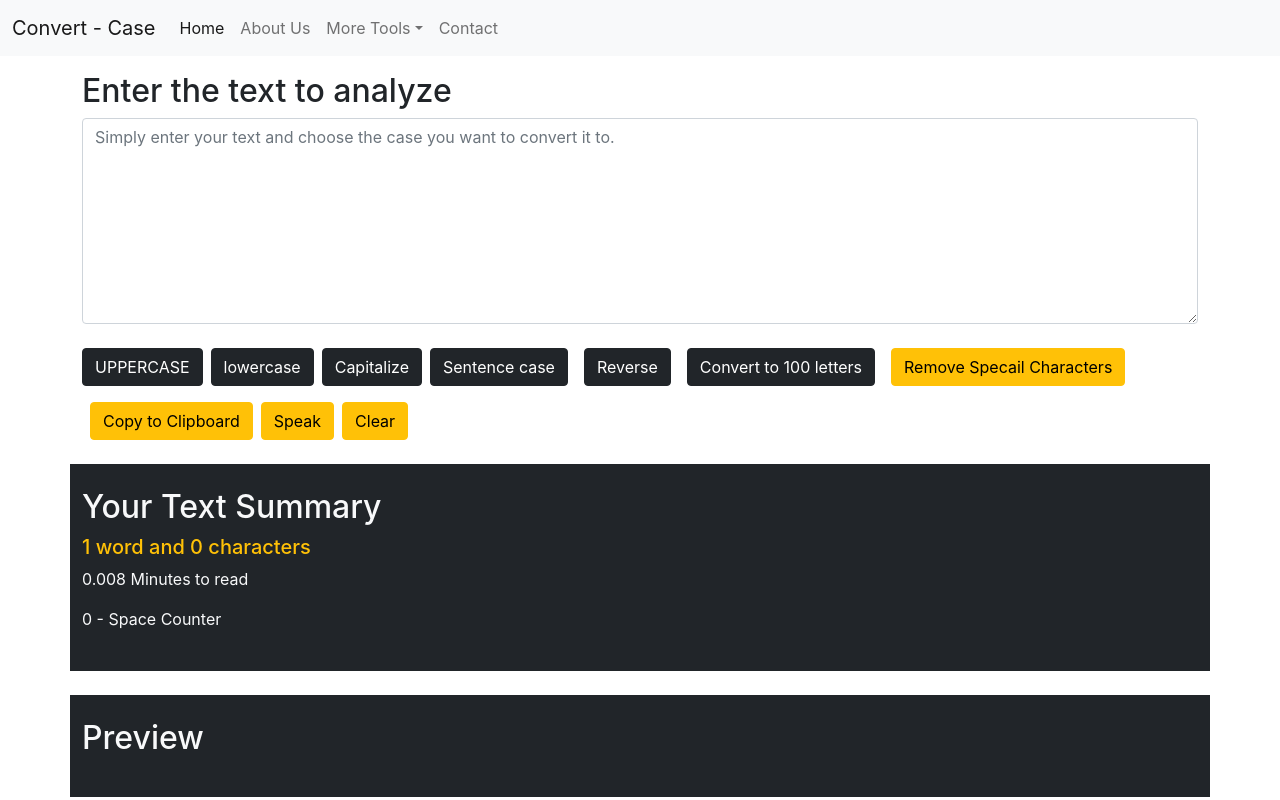
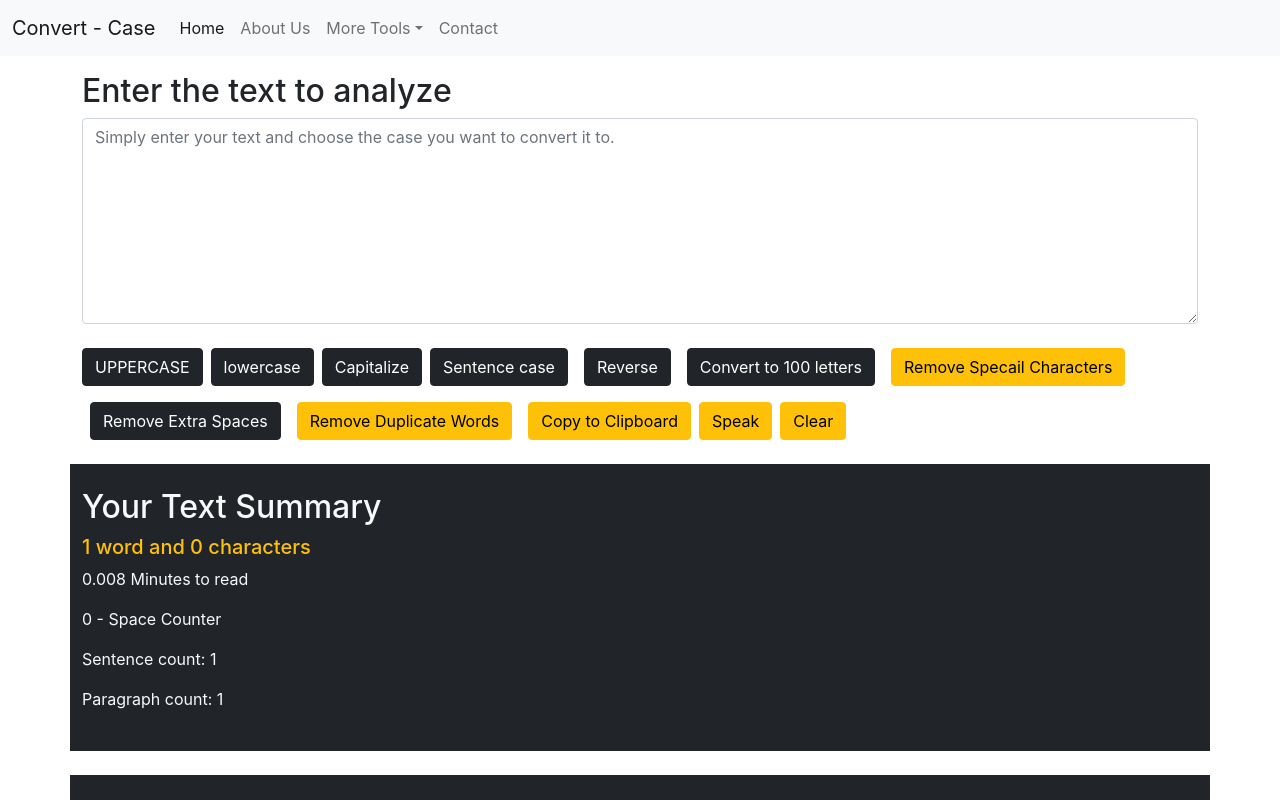
Before and after one commit to irupinderdev/Convert-Case, a React (Create React App) app: page / in a window 1280 px wide. Shown: the top 800 px of the page. Built offline with nearby package versions, Linux system fonts and the light colour scheme.

Commit message:
Capitalize Final

```diff
--- a/src/components/Textform.js
+++ b/src/components/Textform.js
@@ -13,13 +13,22 @@ export default function Textform(props) {
   }
 
   // Capitalize
-  const handleTcClick = ()=>{
-  let words = text.split(" ")
-   let uppercaseword = ''
-    words.forEach(element => {
-    uppercaseword += element.charAt(0).toUpperCase() + element.slice(1) + " "
-    });
-    setText(uppercaseword)
+//   const handleCcClick = ()=>{
+//   let words = text.split(" ")
+//    let uppercaseword = ''
+//     words.forEach(element => {
+//     uppercaseword += element.charAt(0).toUpperCase() + element.slice(1) + " "
+//     });
+//     setText(uppercaseword)
+// }
+  // Capitalize WEll Working code
+const handleCcClick = () =>{
+  function capitalize(str) {
+    return str.charAt(0).toUpperCase() + str.slice(1).toLowerCase();
+  }
+  const upper = text.split(' ').map(capitalize).join(' ');
+  setText(upper)
+
 }
 
 
@@ -46,18 +55,34 @@ function handleSliceClick(event) {
         let newText = text.slice(0, 100);
         setText(newText);
     }
+
+ // Function to remove duplicate words from the string
+const onRemoveDuplicatesClick = (e) => {
+  let newText = text.split(' ').filter(function(item,i,allItems){
+      return i === allItems.indexOf(item);
+  }).join(' ');
+
+  setText(newText)
+}
+
 // Remove Speacial Characters
 const rmvSpecailCharacters = () => {
   let newText = text.replace(/[^a-zA-Z ]/g, "");
   setText(newText);
 }
 
+//  Remove Extra spaces - *
+const handleExtraSpaces = ()=>{
+ let newText = text.replace(/\s+/g, ' ').trim();
+  setText(newText)
+  }
+
    // Copy to Clipboard
    const copyIt=(event)=>{
     setText(event.target.value);
     let newtext=navigator.clipboard.writeText(text);
-    console.log(newtext);
-    alert("text copied successfully");
+    console.log("CopyIt was clicked");
+    alert("Text Copied Successfully");
 
 };
 
@@ -77,6 +102,9 @@ const rmvSpecailCharacters = () => {
     setText(newText)
   }
 
+  // Light and dark theme
+
+
   const handleOnChange = (event)=>{
     console.log("On Change");
     setText(event.target.value);
@@ -94,14 +122,17 @@ const rmvSpecailCharacters = () => {
         </div>
         <button className="btn btn-dark" onClick={handleUpClick}>UPPERCASE</button>
         <button className="btn btn-dark mx-2 my-2" onClick={handleLwClick}>lowercase</button>
-        <button className="btn btn-dark my-2" onClick={handleTcClick}>Capitalize</button>
+        <button className="btn btn-dark my-2" onClick={handleCcClick}>Capitalize</button>
         <button className="btn btn-dark my-2 mx-2" onClick={handleScClick}>Sentence case</button>
         <button className="btn btn-dark my-2 mx-2" onClick={handleReverse}>Reverse</button>
         <button className="btn btn-dark mx-2" onClick={handleSliceClick}>Convert to 100 letters</button>
         <button className="btn btn-warning my-2 mx-2" onClick={rmvSpecailCharacters}>Remove Specail Characters</button>
+        <button className="btn btn-dark my-2 mx-2" onClick={handleExtraSpaces }>Remove Extra Spaces</button>
+        <button className="btn btn-warning my-2 mx-2" onClick={onRemoveDuplicatesClick }> Remove Duplicate Words </button>
         <button className="btn btn-warning my-2 mx-2" onClick={copyIt}>Copy to Clipboard</button>
         <button className="btn btn-warning my-2" type="submit" onClick={speak}>Speak</button>
         <button className="btn btn-warning my-2 mx-2" onClick={handleClearClick}>Clear</button>
+
 
       </div>
       <div className="container my-3 bg-dark text-light py-4">
@@ -109,6 +140,8 @@ const rmvSpecailCharacters = () => {
         <h5 className='text-warning'>{text.split(" ").length} word and {text.length} characters</h5>
         <p>{0.008 * text.split(" ").length} Minutes to read</p>
          <p>{text.split(" ").length-1} - Space Counter </p>
+        <p>Sentence count: {text.split(/[.?!]\s/).length}</p>
+        <p> Paragraph count: {text.split(/\r\n|\r|\n/).length}</p>
         </div>
         <div className="container my-4 bg-dark text-light py-4">
         <h2>Preview</h2>
```
